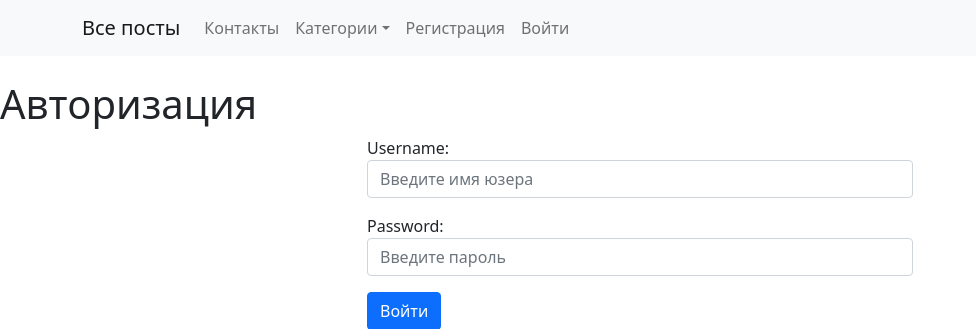
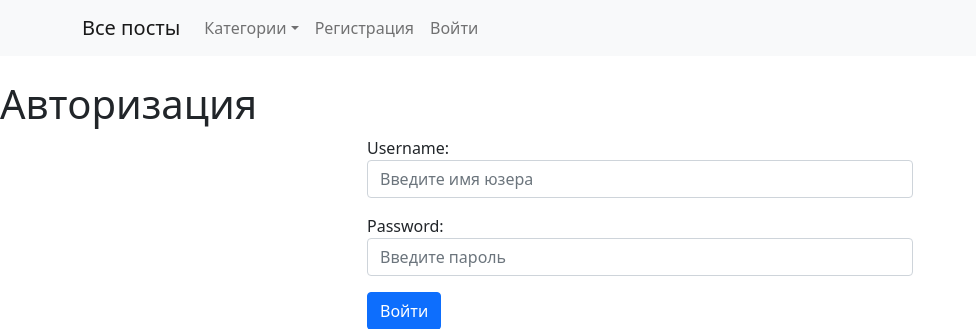
Before and after one commit to Serengiy/simple_blog, a Django app: page /accounts/login/ in a window 1280 px wide. Shown: the top 329 px of the page, without its empty margins (0-976 px from the left). Run offline with Django 4.2, Linux system fonts and the light colour scheme; data comes from the database, SQL or seed files in the repository.

Commit message:
version 2

```diff
--- a/blog/settings.py
+++ b/blog/settings.py
@@ -42,6 +42,7 @@ INSTALLED_APPS = [
     'posts',
     'accounts',
     'comments',
+    'django_cleanup.apps.CleanupConfig',
 
 
 ]
--- a/templates/base.html
+++ b/templates/base.html
@@ -18,10 +18,6 @@
     </button>
     <div class="collapse navbar-collapse" id="navbarNavDropdown">
       <ul class="navbar-nav">
-        <li class="nav-item active">
-          <a class="nav-link" href="#">Контакты <span class="sr-only"></span></a>
-        </li>
-
         <li class="nav-item dropdown">
           <a class="nav-link dropdown-toggle" href="#" id="navbarDropdown" role="button" data-bs-toggle="dropdown" aria-expanded="false">Категории</a>
           <div class="dropdown-menu" aria-labelledby="navbarDropdownMenuLink">
```
Also changed, not shown: accounts/forms.py (+1 -6 lines), db.sqlite3.
